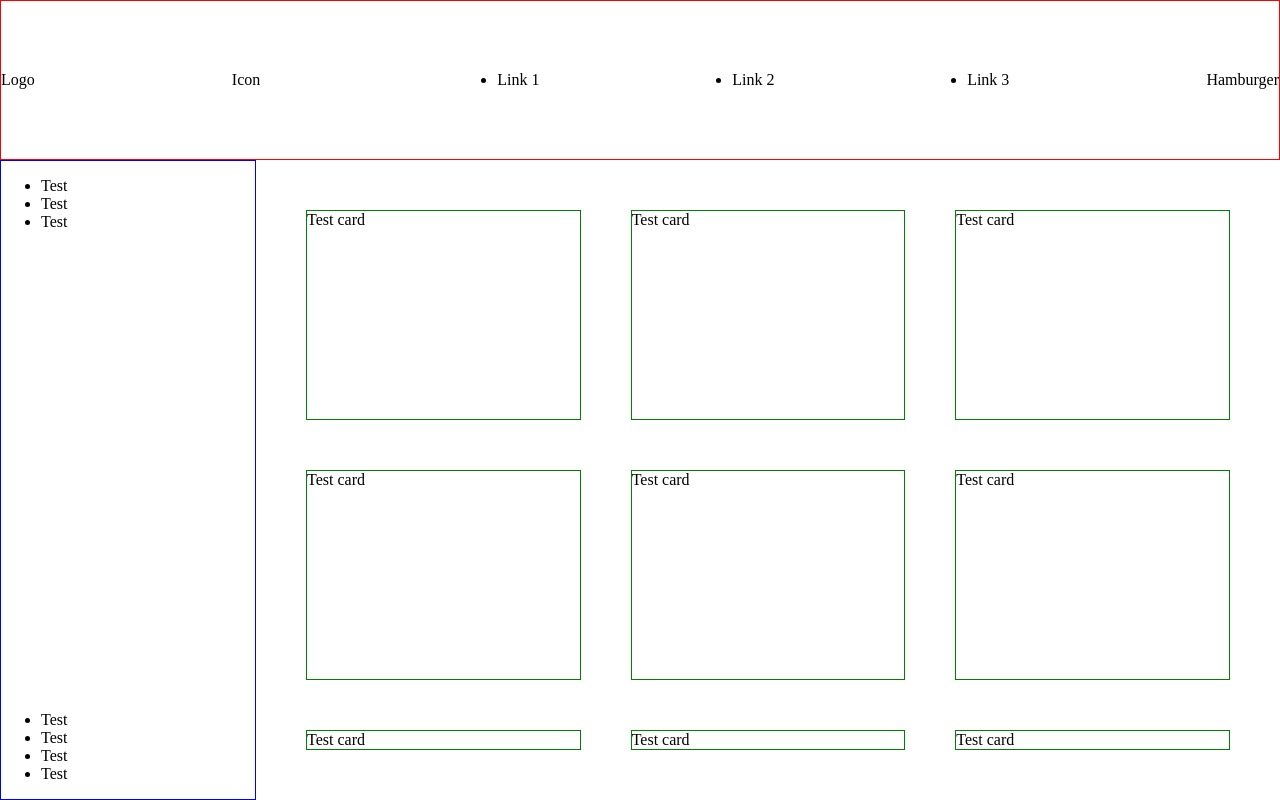
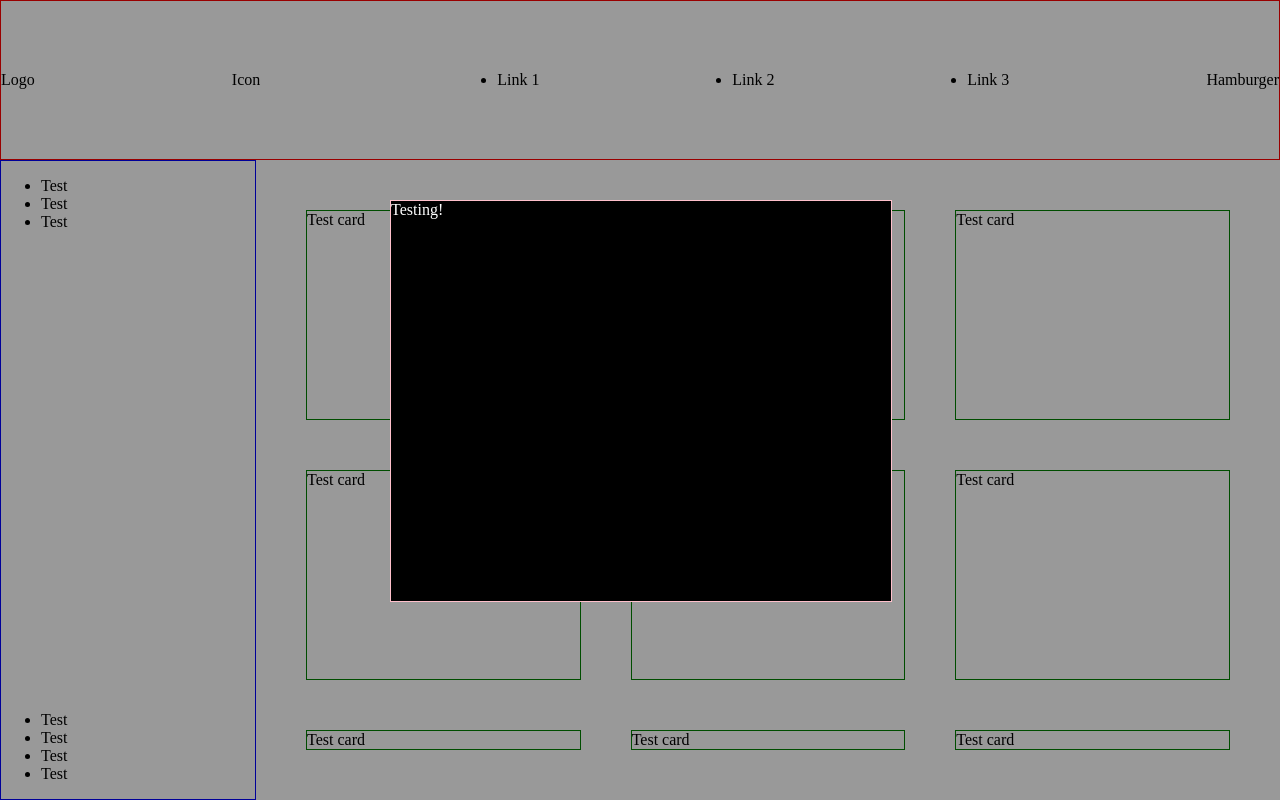
Before and after one commit to katekat25/todolist, a website built with webpack: page src/index.html in a window 1280 px wide. Built offline with nearby package versions, Linux system fonts and the light colour scheme.

Commit message:
Add popup template with translucent background

```diff
--- a/src/index.html
+++ b/src/index.html
@@ -1,11 +1,13 @@
 <!DOCTYPE html>
 <html lang="en">
+
 <head>
     <meta charset="UTF-8">
     <meta name="viewport" content="width=device-width, initial-scale=1.0">
     <title>Do it!</title>
     <link rel="stylesheet" href="./styles.css">
 </head>
+
 <body>
     <div class="header">
         <div>Logo</div>
@@ -41,5 +43,11 @@
         <div class="card">Test card</div>
         <div class="card">Test card</div>
     </div>
+    <div class="popup-background">
+        <div class="popup">
+            Testing!
+        </div>
+    </div>
 </body>
+
 </html>
--- a/src/styles.css
+++ b/src/styles.css
@@ -1,4 +1,4 @@
-/*sidebar needs to stick to side of page, change display and remove the"body height 100vh" thing
+/*sidebar needs to stick to side of page, change positioning and remove the"body height 100vh" thing
 because it's messing up card sizing*/
 
 body {
@@ -44,3 +44,25 @@ body {
 .card {
     border: 1px solid green;
 }
+
+.popup-background {
+    position: fixed;
+    top: 0;
+    left: 0;
+    width: 100%;
+    height: 100%;
+    background-color: rgba(0, 0, 0, 0.4);
+}
+
+.popup {
+    width: 500px;
+    height: 400px;
+    border: 1px solid pink;
+    background-color: black;
+    color: white;
+    position: absolute;
+    left: 50%;
+    margin-left: -250px;
+    top: 50%;
+    margin-top: -200px;
+}
```
